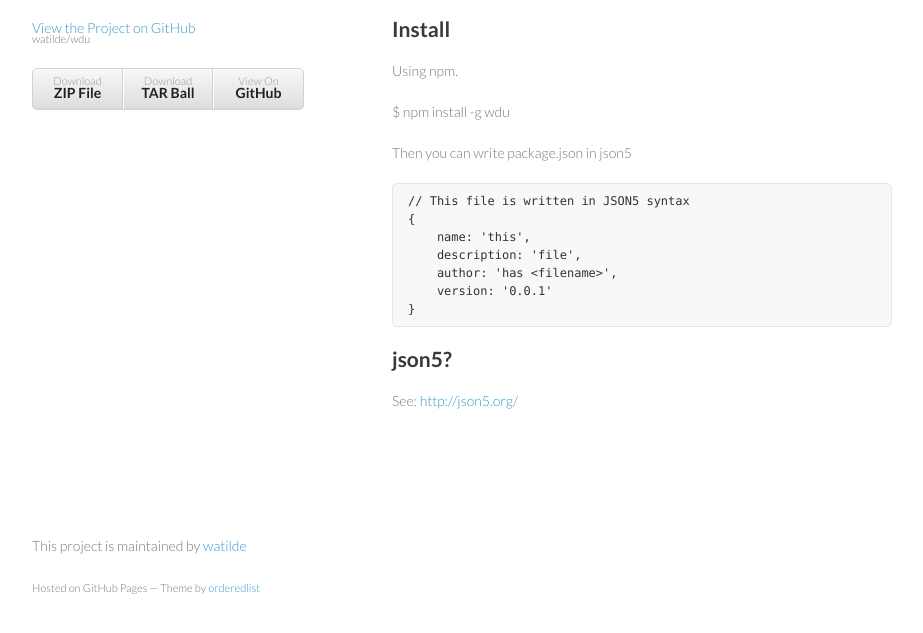
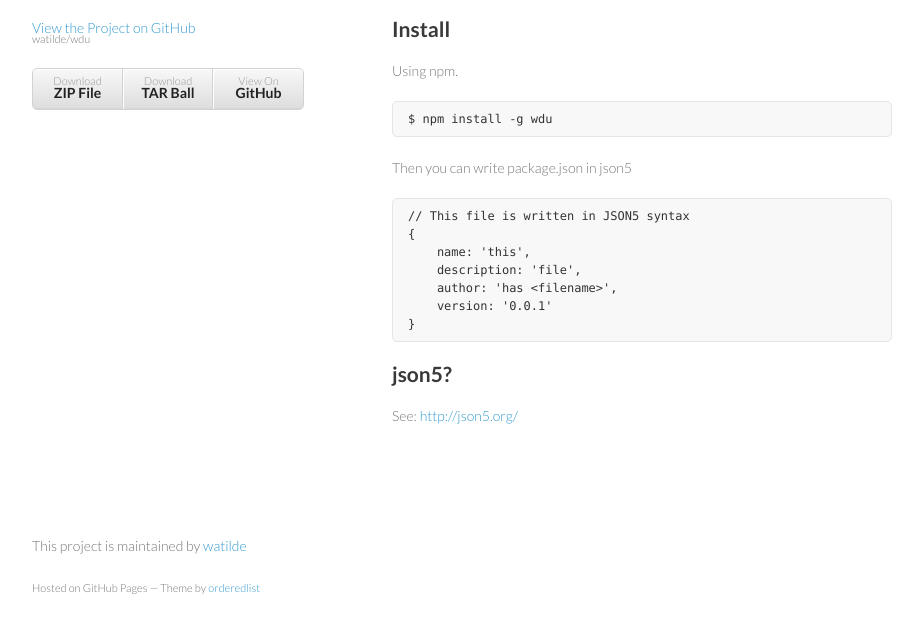
Before and after one commit to watilde/_wdu, a plain HTML site: page index.html in a window 1280 px wide. Shown: the part 133-766 px from the top of the page, without its empty margins (178-1101 px from the left). Drawn offline with Linux system fonts and the light colour scheme.

```diff
--- a/index.html
+++ b/index.html
@@ -38,7 +38,8 @@
 
 <p>Using npm.</p>
 
-<p>$ npm install -g wdu</p>
+<pre><code>$ npm install -g wdu
+</code></pre>
 
 <p>Then you can write package.json in json5</p>
 
```
Also changed, not shown: params.json (+1 -1 lines).
